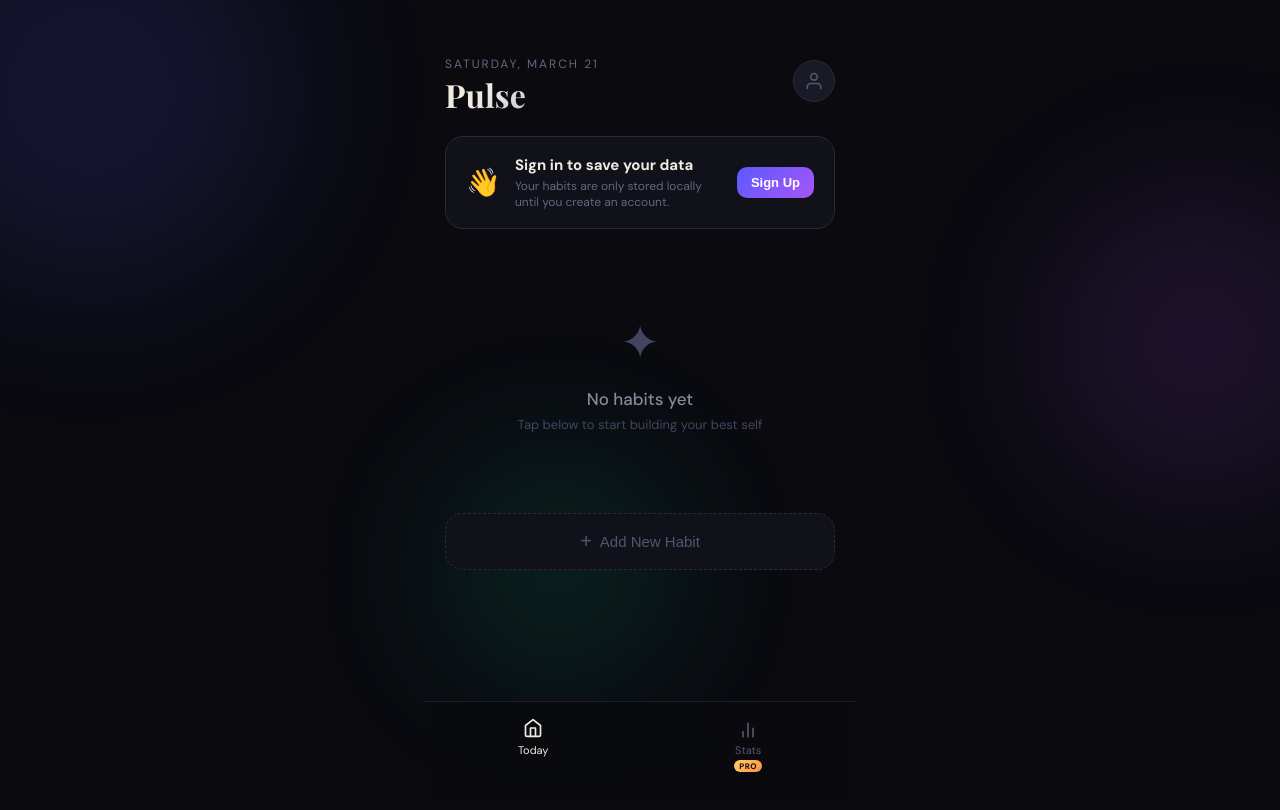
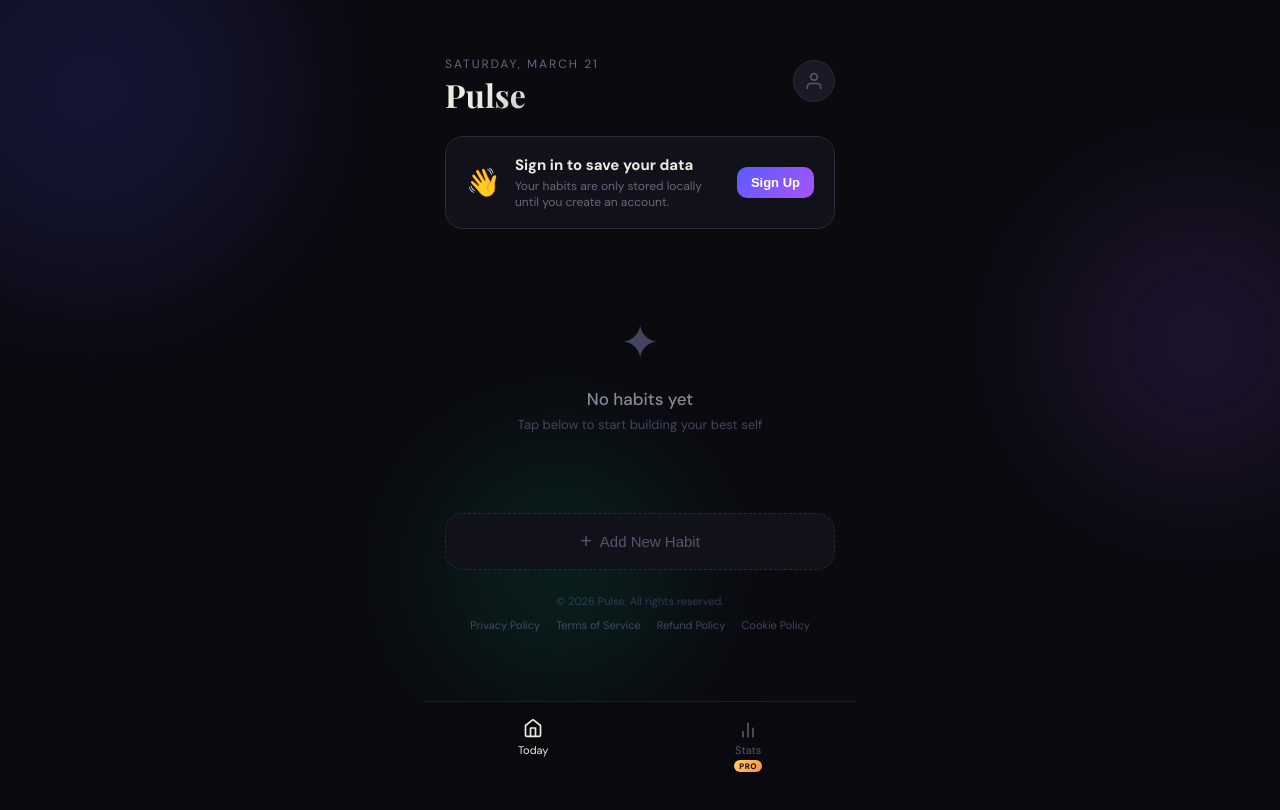
Before and after one commit to ryjobo348/pulse-app, a React (Vite) app: page / in a window 1280 px wide. Shown: the top 810 px of the page. Built offline with nearby package versions, Linux system fonts and the light colour scheme.

Commit message:
Update App.jsx

```diff
--- a/src/App.jsx
+++ b/src/App.jsx
@@ -79,7 +79,7 @@ const T = {
     reminders:"Reminders", neverBreak:"Never break your chain",
     monthly:"MONTHLY", annual:"ANNUAL", perMonth:"per month", perYear:"per year",
     bestValue:"BEST VALUE", upgradeNow:"Upgrade Now", signUpGoPro:"Sign Up and Go Pro",
-    cancelAnytime:"Cancel anytime — No refunds",
+    cancelAnytime:"Cancel anytime — no refunds",
     statsTitle:"Your Progress", statsProOnly:"Stats are Pro-only",
     statsProDesc:"Unlock detailed 30-day heatmaps, completion rates, and streak analytics.",
     unlockStats:"Unlock Stats - Go Pro", addHabitsStats:"Add habits to see your stats",
@@ -1098,6 +1098,29 @@ export default function App() {
         )}
       </div>
 
+
+      {/* Legal Footer */}
+      <div style={{width:"100%",maxWidth:430,padding:"24px 20px 120px",textAlign:"center"}}>
+        <div style={{fontSize:11,color:"#333350",marginBottom:10}}>
+          {"\u00a9 "}{new Date().getFullYear()}{" Pulse. All rights reserved."}
+        </div>
+        <div style={{display:"flex",justifyContent:"center",flexWrap:"wrap",gap:"6px 16px"}}>
+          {[
+            {label:"Privacy Policy",   href:"https://pulse-app-taupe.vercel.app/privacy"},
+            {label:"Terms of Service", href:"https://pulse-app-taupe.vercel.app/terms"},
+            {label:"Refund Policy",    href:"https://pulse-app-taupe.vercel.app/refunds"},
+            {label:"Cookie Policy",    href:"https://pulse-app-taupe.vercel.app/cookies"},
+          ].map(({label,href})=>(
+            <a key={label} href={href} target="_blank" rel="noopener noreferrer"
+              style={{fontSize:11,color:"#444460",textDecoration:"none",transition:"color .2s"}}
+              onMouseEnter={e=>e.target.style.color="#A0A0C8"}
+              onMouseLeave={e=>e.target.style.color="#444460"}>
+              {label}
+            </a>
+          ))}
+        </div>
+      </div>
+
       {/* Nav */}
       <div style={{position:"fixed",bottom:0,left:"50%",transform:"translateX(-50%)",width:"100%",maxWidth:430,background:"rgba(10,10,15,.9)",backdropFilter:"blur(20px)",borderTop:"1px solid #1E1E2A",display:"flex",justifyContent:"space-around",padding:"10px 0 20px"}}>
         <button className={`nav-btn ${view==="home"?"active":""}`} onClick={()=>setView("home")}>
```
